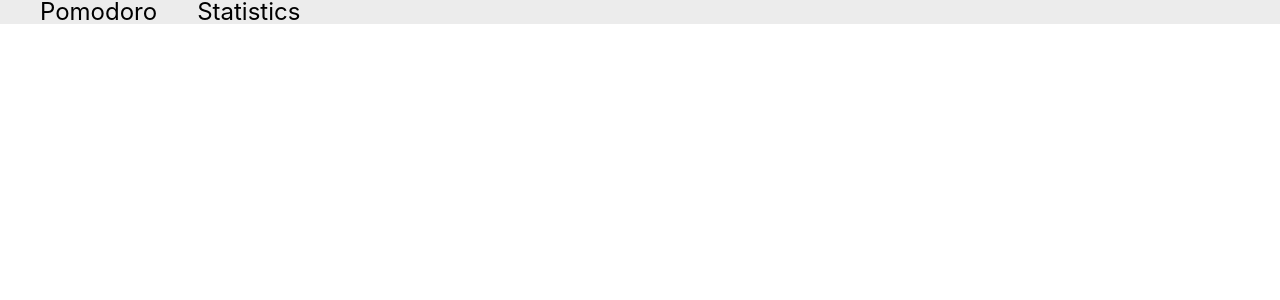
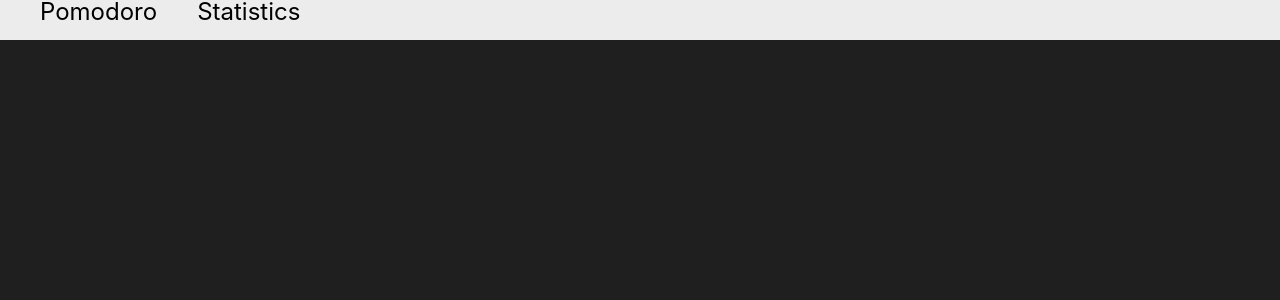
Before and after one commit to WelcomeDev/Tracker, a React (Create React App) app in the folder WebApp/WebApp/: page / in a window 1280 px wide. Shown: the top 300 px of the page. Built offline with nearby package versions, Linux system fonts and the light colour scheme; what io-ts would draw is missing.

Commit message:
add: restructure

```diff
--- a/WebApp/WebApp/src/modules/Main/page/header/header.scss
+++ /dev/null
@@ -1,6 +0,0 @@
-@import "src/styles/colors";
-
-.header{
-  background: $foreground-secondary-color;
-  user-select: none;
-}
--- a/WebApp/WebApp/src/modules/Main/page/header/header.tsx
+++ b/WebApp/WebApp/src/modules/Main/page/header/header.tsx
@@ -1,16 +1,21 @@
 import { HeaderItem } from "./header-item/headerItem";
 import { headersSource } from "./headersSource";
-import './header.scss';
 import { FlexContainer } from "../../../../components/alignment/flexConteiner";
 
-export function Header() {
+export interface HeaderProps {
+    className?: string;
+}
+
+export function Header(props: HeaderProps) {
     return (
-        <header className={'header'}>
-           <FlexContainer flexDirection={"row"}>
-               {headersSource.map(item => (<HeaderItem
-                   url={item.url}
-                   title={item.title}/>))}
-           </FlexContainer>
+        <header className={props.className}>
+            <div className={'content-container'}>
+                <FlexContainer flexDirection={"row"}>
+                    {headersSource.map(item => (<HeaderItem
+                        url={item.url}
+                        title={item.title}/>))}
+                </FlexContainer>
+            </div>
         </header>
     )
 }
--- /dev/null
+++ b/WebApp/WebApp/src/modules/Main/page/main.scss
@@ -0,0 +1,35 @@
+@import "src/styles/colors";
+@import "src/styles/alignment";
+
+.app-wrapper {
+  background: $background-primary-color;
+  //background: transparent;
+  width: 100%;
+  height: 100%;
+
+  .header {
+    background: $foreground-secondary-color;
+    user-select: none;
+
+    position: fixed;
+    z-index: 10;
+    left: 0;
+    top: 0;
+
+    height: 100%;
+    width: 100%;
+    max-height: $header-height;
+  }
+
+  .content-container {
+    @include center-horiz-margin;
+
+    width: 100%;
+    height: 100%;
+    max-width: 1440px;
+  }
+
+  .page-content {
+    padding-top: $header-height + 40px;
+  }
+}
--- a/WebApp/WebApp/src/modules/Main/page/main.tsx
+++ b/WebApp/WebApp/src/modules/Main/page/main.tsx
@@ -3,17 +3,23 @@ import { Header } from "./header/header";
 import { appRoutes } from "../../../config/appRoutes";
 import { PomodoroPage } from "../../Pomodoros/page/pomodoroPage";
 import { Statistic } from "../../Statistic/page/statistic";
+import './main.scss';
+import classNames from "classnames";
 
 const { pomodoro, statistic } = appRoutes;
 
 export function Main() {
     return (
         <BrowserRouter>
-            <Header/>
-            <Routes>
-                <Route path={pomodoro} element={<PomodoroPage/>}/>
-                <Route path={statistic} element={<Statistic/>}/>
-            </Routes>
+            <div className={'app-wrapper'}>
+                <Header className={'header'}/>
+                <div className={classNames('content-container','page-content')}>
+                    <Routes>
+                        <Route path={pomodoro} element={<PomodoroPage/>}/>
+                        <Route path={statistic} element={<Statistic/>}/>
+                    </Routes>
+                </div>
+            </div>
         </BrowserRouter>
     )
 }
--- a/WebApp/WebApp/src/modules/Pomodoros/page/pomodoro.scss
+++ b/WebApp/WebApp/src/modules/Pomodoros/page/pomodoro.scss
@@ -1,49 +1,16 @@
-@import "src/styles/alignment";
 @import "src/styles/colors";
-@import "src/styles/adaptive";
 
-.page-content {
+.pomodoro-page {
+  padding-top: 20px;
+
   display: flex;
+  flex-direction: row;
+  flex-wrap: wrap;
+
+  align-content: flex-start;
   justify-content: center;
+  gap: 20px;
+
+  width: 100%;
   height: 100%;
-  background: $background-primary-color;
-
-  &__content-holder {
-    display: flex;
-    flex-direction: row;
-    flex-wrap: wrap;
-    align-content: flex-start;
-    justify-content: center;
-
-    @include for-phone-only{
-      padding: 10px;
-      column-gap: 10px;
-      row-gap: 20px;
-    }
-
-    @include for-tablet-portrait-up{
-      padding: 10px 20px;
-      column-gap: 10px;
-      row-gap: 20px;
-    }
-
-    @include for-tablet-landscape-up {
-      padding: 20px;
-      column-gap: 10px;
-      row-gap: 20px;
-    }
-
-    @include for-desktop-up {
-      padding: 40px 5%;
-      column-gap: 20px;
-      row-gap: 20px;
-    }
-
-    @include big-desktop {
-      padding: 40px 10%;
-      column-gap: 20px;
-      row-gap: 40px;
-    }
-
-  }
 }
--- a/WebApp/WebApp/src/modules/Pomodoros/page/pomodoroPage.tsx
+++ b/WebApp/WebApp/src/modules/Pomodoros/page/pomodoroPage.tsx
@@ -24,8 +24,7 @@ export function PomodoroPage() {
     }, [ configuringPomodoro ])
 
     return (
-        <section className={'page-content'}>
-            <section className={'page-content__content-holder'}>
+        <section className={'pomodoro-page'}>
             {
                 pomodoros ?
                     pomodoros.map(p => (<PomodoroTimer
@@ -37,6 +36,5 @@ export function PomodoroPage() {
                     (<h2>No data</h2>)
             }
         </section>
-        </section>
     )
 }
--- a/WebApp/WebApp/src/styles/alignment.scss
+++ b/WebApp/WebApp/src/styles/alignment.scss
@@ -1,3 +1,5 @@
+$header-height:40px;
+
 @mixin flex-center-align {
     display: flex;
     justify-content: center;
```
Also changed, not shown: WebApp/WebApp/src/modules/Main/page/main.sass (deleted). Lines whose indentation alone changed are shown as unchanged.
